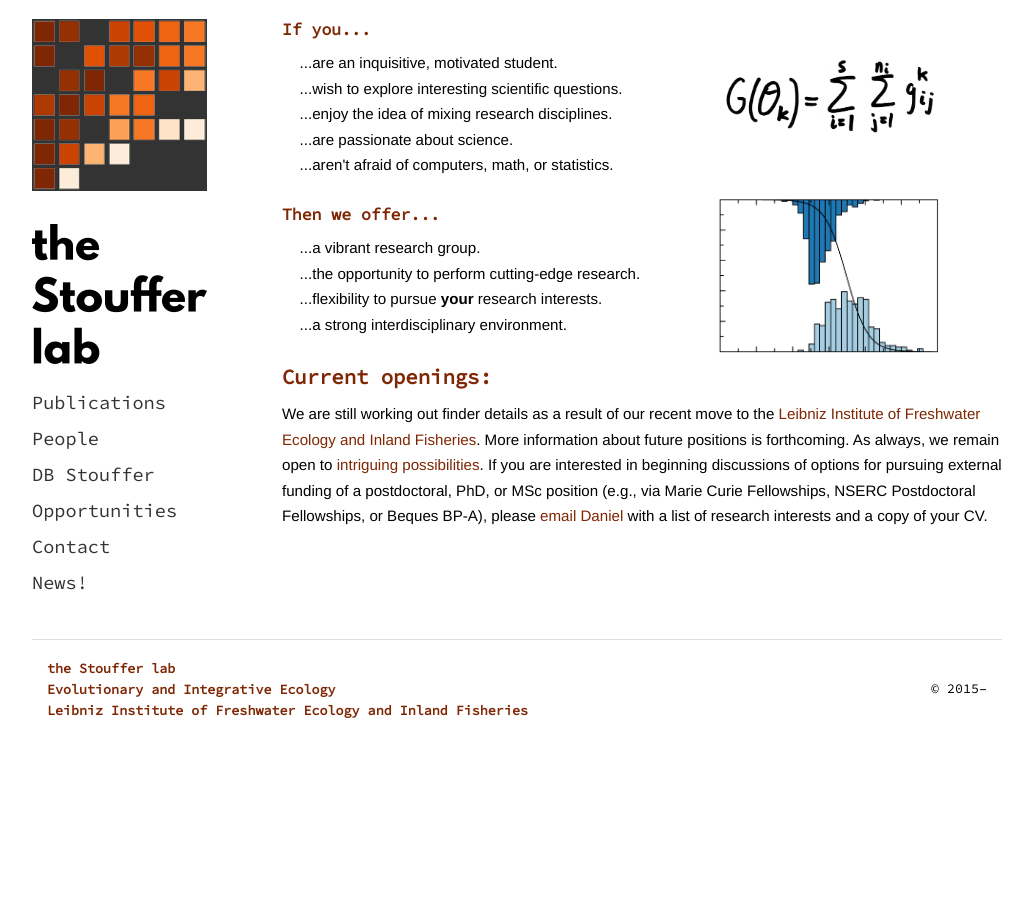
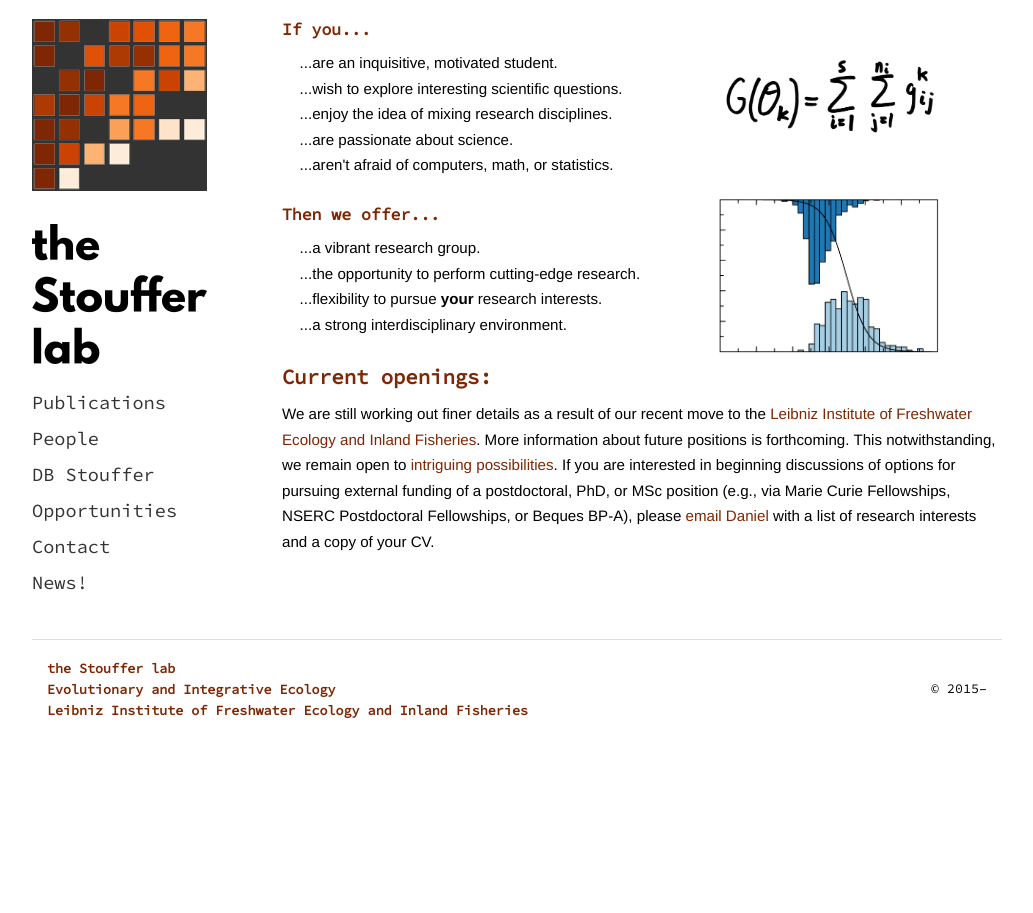
Before and after one commit to stoufferlab/stoufferlab.github.io, a Jekyll site: the page built from opportunities/index.html, in a window 1280 px wide. Shown: the whole page, without its empty margins (123-1156 px from the left). Built offline with Jekyll 4.4.1, drawn with Linux system fonts in a browser that asks for light colours; nearby versions of some CDN libraries; library files that are not in the unit come from our copies; a script that is not in the unit is left out.

Commit message:
fix a typo; change a wording

```diff
--- a/opportunities/index.html
+++ b/opportunities/index.html
@@ -57,9 +57,9 @@ title: opportunities
         <h2 style="color: rgb(127,39,4);">Current openings:</h2>
 
         <p>
-        We are still working out finder details as a result of our recent move to the
+        We are still working out finer details as a result of our recent move to the
       <a href="https://www.igb-berlin.de/en">
-          Leibniz Institute of Freshwater Ecology and Inland Fisheries</a>. More information about future positions is forthcoming. As always, we remain open to <a href="http://youtu.be/KRSd_ko9HG4">intriguing
+          Leibniz Institute of Freshwater Ecology and Inland Fisheries</a>. More information about future positions is forthcoming. This notwithstanding, we remain open to <a href="http://youtu.be/KRSd_ko9HG4">intriguing
         possibilities</a>. If you are interested in beginning discussions of
         options for pursuing external funding of a postdoctoral, PhD, or MSc position (e.g., via Marie Curie         Fellowships, NSERC Postdoctoral Fellowships, or Beques BP-A), please <a
         href="mailto:daniel.stouffer@igb-berlin.de">email Daniel</a> with a list
```
